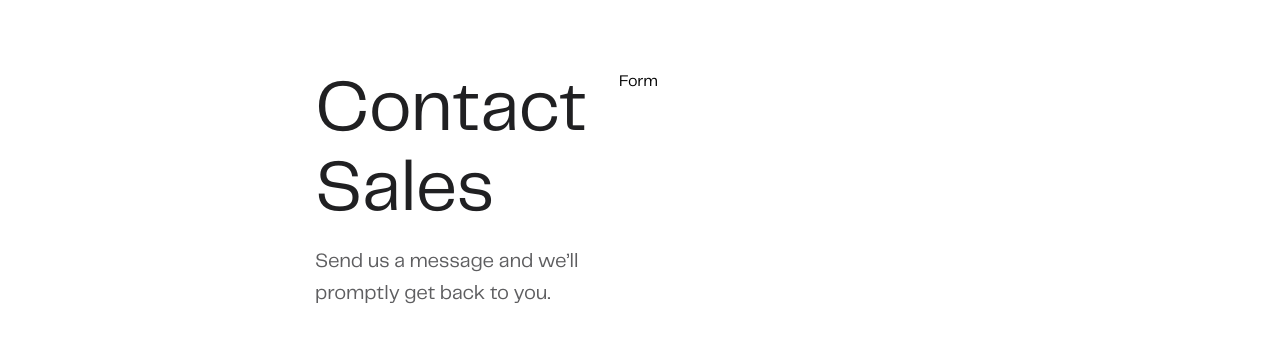
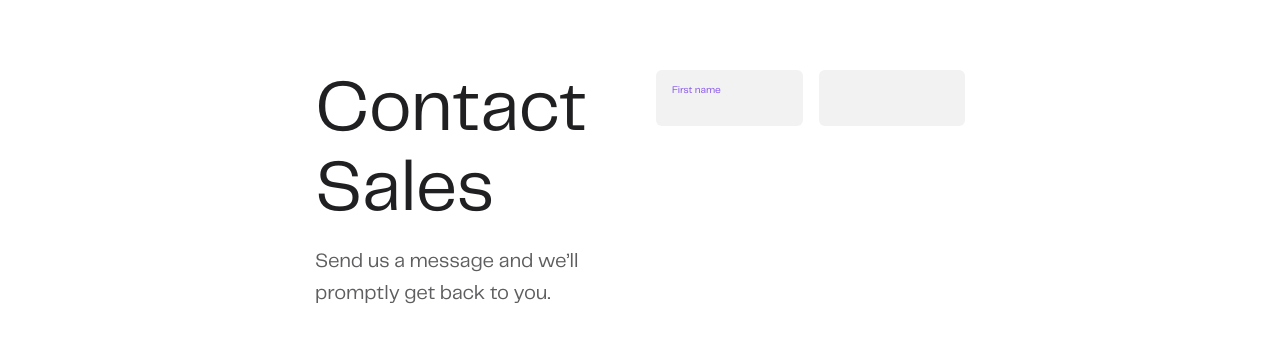
Before and after one commit to layrayson/okra-fe-design-test, a Next.js app: page / in a window 1280 px wide. Shown: the part 122-482 px from the top of the page. Built offline with nearby package versions, Linux system fonts and the light colour scheme.

Commit message:
FEAT: implemnting text input

```diff
--- /dev/null
+++ b/src/components/custom/Input.tsx
@@ -0,0 +1,18 @@
+import React from "react";
+
+type Props = React.InputHTMLAttributes<HTMLInputElement>;
+
+export const Input: React.FC<Props> = (props: Props) => {
+  return (
+    <div className="relative w-full flex flex-col justify-center">
+      <input
+        {...props}
+        placeholder=" "
+        className={`h-14 px-4 border-none rounded-md bg-black-on-neutral text-13px leading-5 focus:pt-3 focus:outline-[1.5px] focus:outline-primary-border focus:ring-4 focus:ring-primary-ring w-full text-13px peer ${props.className}`}
+      />
+      <label className="absolute left-4 top-1/2  transform -translate-y-1/2 text-gray-500 transition-all duration-200 ease-in-out pointer-events-none peer-placeholder-shown:text-13px peer-placeholder-shown:text-gray-400 peer-placeholder-shown:top-1/2 peer-focus:top-5 peer-focus:text-[0.625rem] peer-focus:text-primary-border peer-valid:top-5 peer-valid:text-[0.625rem] peer-valid:text-primary-border">
+        {props.placeholder}
+      </label>
+    </div>
+  );
+};
--- a/src/components/landing/contact-us/ContactUsForm.tsx
+++ b/src/components/landing/contact-us/ContactUsForm.tsx
@@ -1,10 +1,11 @@
 import { SectionAlign } from "@/components/shared/SectionAlign";
+import FormComponent from "./FormComponent";
 
 const ContactUsForm = () => {
   return (
     <SectionAlign>
       <div className="py-32">
-        <div className="grid grid-flow-col auto-cols-max md:auto-cols-min gap-x-8">
+        <div className="grid grid-cols-2 gap-x-8">
           <div>
             <div className="mb-4">
               <p className="text-7xl text-black-900 leading-[5rem] font-normal">
@@ -17,7 +18,9 @@ const ContactUsForm = () => {
               </p>
             </div>
           </div>
-          <div>Form</div>
+          <div>
+            <FormComponent />
+          </div>
         </div>
       </div>
     </SectionAlign>
--- /dev/null
+++ b/src/components/landing/contact-us/FormComponent.tsx
@@ -0,0 +1,20 @@
+import { Input } from "@/components/custom/Input";
+
+const FormComponent = () => {
+  return (
+    <div>
+      <div className="flex flex-col gap-y-4">
+        <div className="flex gap-x-4 flex-grow">
+          <div className="flex-1">
+            <Input placeholder="First name" />
+          </div>
+          <div className="flex-1">
+            <Input />
+          </div>
+        </div>
+      </div>
+    </div>
+  );
+};
+
+export default FormComponent;
--- a/src/lib/theme/AppColors.ts
+++ b/src/lib/theme/AppColors.ts
@@ -13,6 +13,7 @@ export const AppColors = {
     400: "#D2BCFF",
     500: "#BA9AFF",
     border: "#824FE7",
+    ring: "#8957EF33",
     700: "#FEFEFF",
     "on-primary": "#FEFEFF",
   },
--- a/tailwind.config.ts
+++ b/tailwind.config.ts
@@ -25,6 +25,8 @@ const config: Config = {
           400: AppColors.primary[400],
           500: AppColors.primary[500],
           border: AppColors.primary.border,
+          ring: AppColors.primary.ring,
+
           700: AppColors.primary[700],
           "on-primary": AppColors.primary["on-primary"],
         },
```
